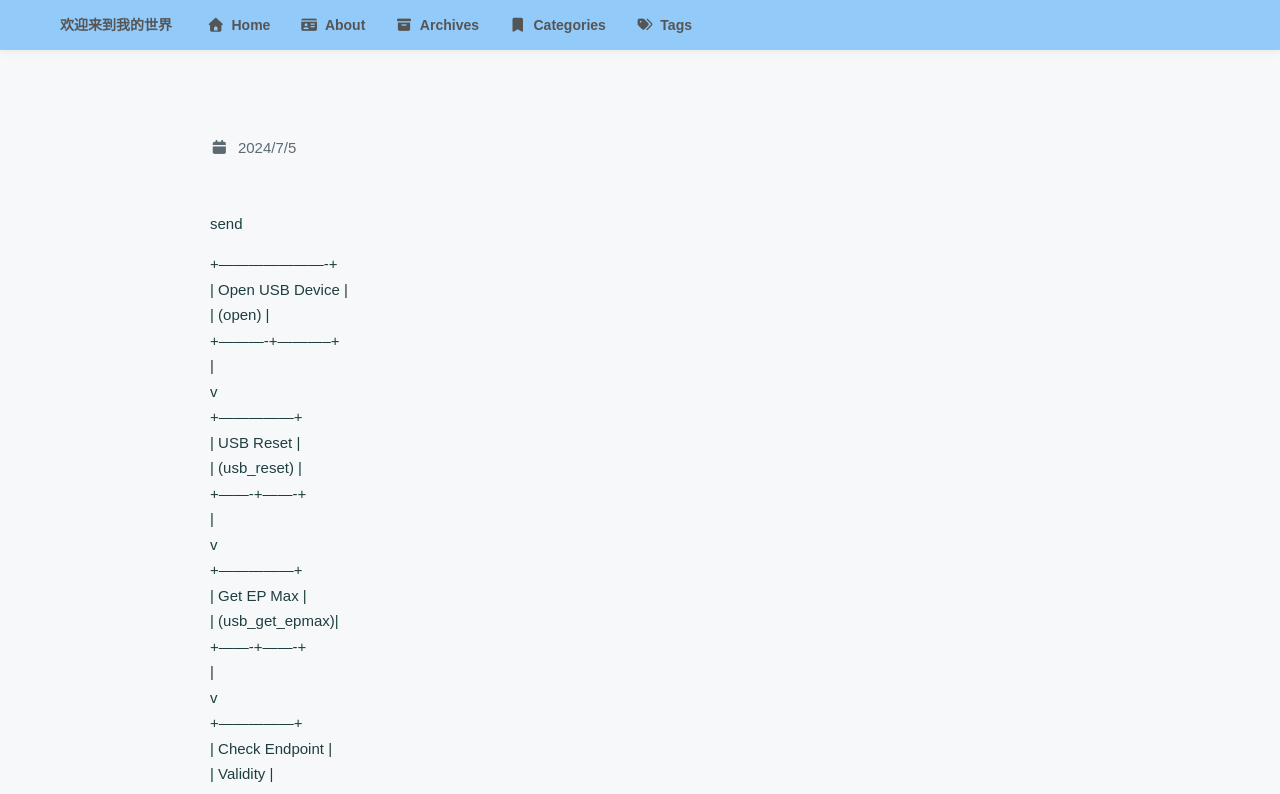
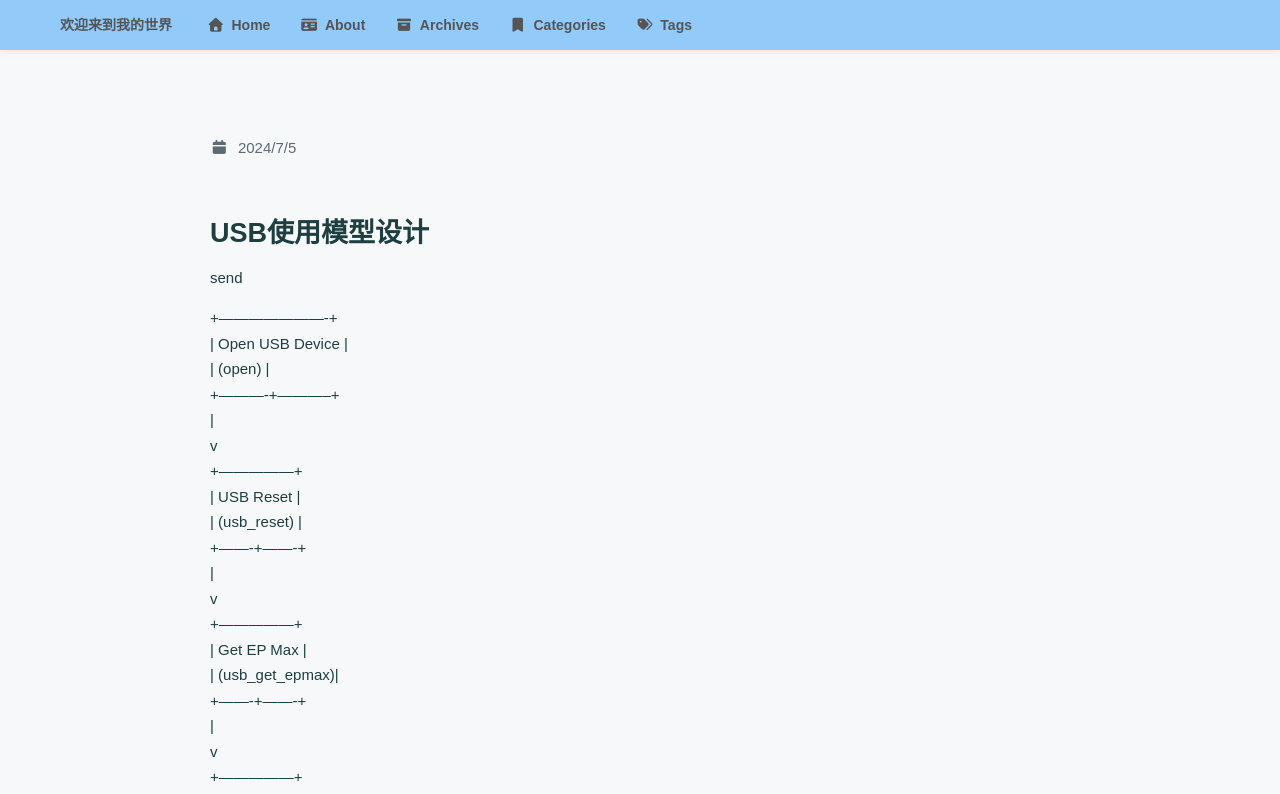
Before and after one commit to yejhinfo/yejhinfo.github.io, a plain HTML site: page 2024/07/05/USB/index.html in a window 1280 px wide. Shown: the top 794 px of the page. Drawn offline with nearby package versions, Linux system fonts and the light colour scheme; a script that the page names is missing; a web font is replaced by a local one.

Commit message:
Site updated: 2024-07-05 15:29:34

```diff
--- a/2024/07/05/USB/index.html
+++ b/2024/07/05/USB/index.html
@@ -170,7 +170,7 @@
     </div>
 
     <div class="content" v-pre>
-        <p>send</p>
+        <h2 id="USB使用模型设计"><a href="#USB使用模型设计" class="headerlink" title="USB使用模型设计"></a>USB使用模型设计</h2><p>send</p>
 <p>+———————-+<br>|   Open USB Device    |<br>|      (open)          |<br>+———-+———–+<br>           |<br>           v<br>    +—————+<br>    |   USB Reset   |<br>    |   (usb_reset) |<br>    +——-+——-+<br>            |<br>            v<br>    +—————+<br>    |  Get EP Max   |<br>    | (usb_get_epmax)|<br>    +——-+——-+<br>            |<br>            v<br>    +—————+<br>    | Check Endpoint |<br>    |   Validity    |<br>    +——-+——-+<br>            |<br>            v<br>     +——+———+<br>     | Set Timeout    |<br>     |    Loop        |<br>     +——+———+<br>            |<br>            v<br>      +—–+——–+<br>      | Wait TX Buf  |<br>      | (usb_wait_tx_buf)|<br>      +——+——–+<br>            |<br>     +——v——-+<br>     |   Timeout?   |<br>     +——+——-+<br>            |<br>     +——+——-+ (No)<br>     |    Yes       |<br>     |   Continue  &lt;-+<br>     +——+——-+<br>            |<br>            v<br>     +——+——-+<br>     |   Copy Data  |<br>     |   to Buffer  |<br>     +——+——-+<br>            |<br>            v<br>     +——+——-+<br>     | Submit TX Req|<br>     |(usb_submit_tx)|<br>     +——+——-+<br>            |<br>     +——+——-+ (Success?)<br>     |     Yes       |<br>     |     Loop      |<br>     +——+——-+<br>            |<br>     +——+——-+ (No)<br>     |   Failure     |<br>     |   Exit Loop   |<br>     +——+——-+<br>            |<br>            v<br>    +—————+<br>    |  Close Device |<br>    |     (close)    |<br>    +—————+</p>
 <p>rec</p>
 <ol>
```
Also changed, not shown: index.html (+1 -1 lines).
